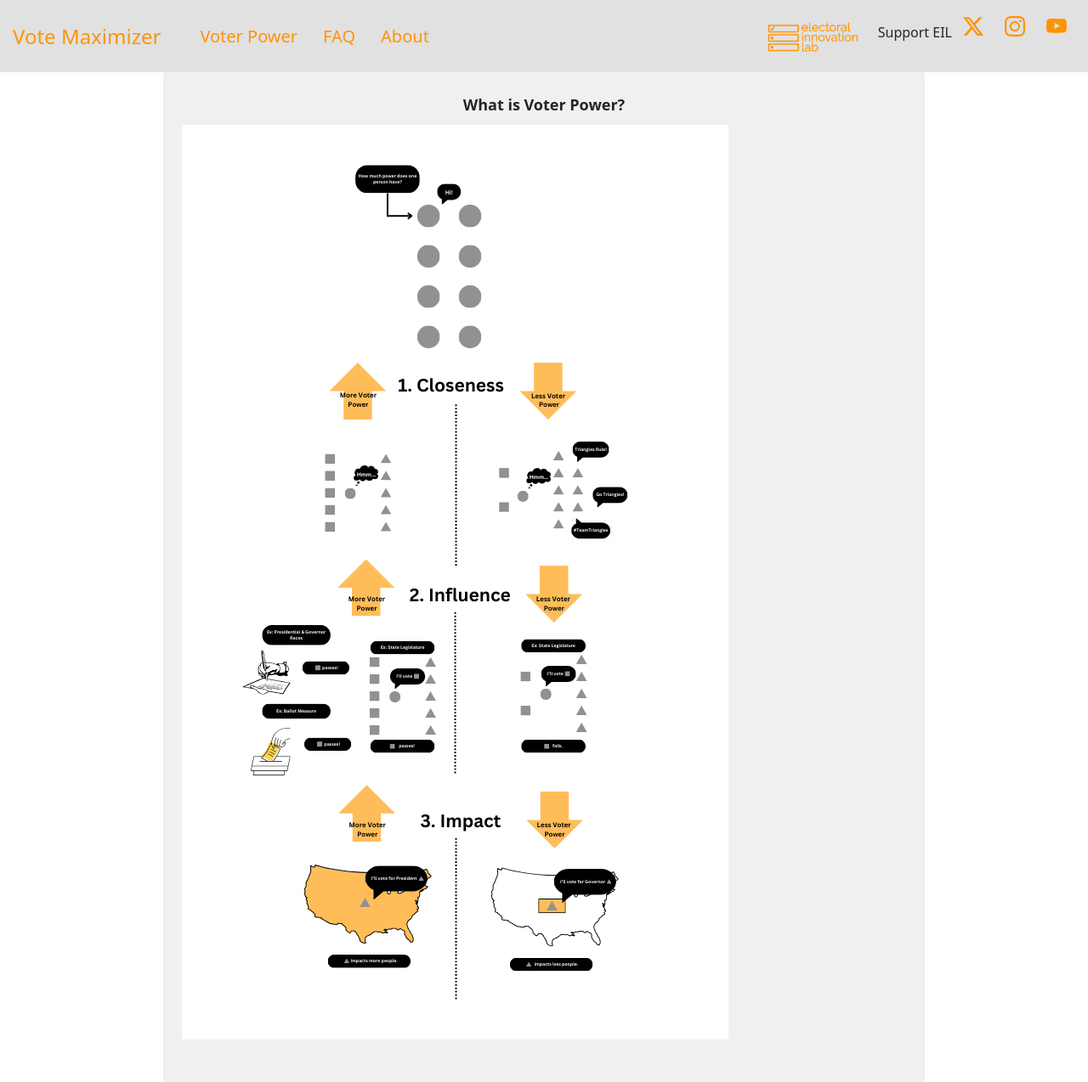
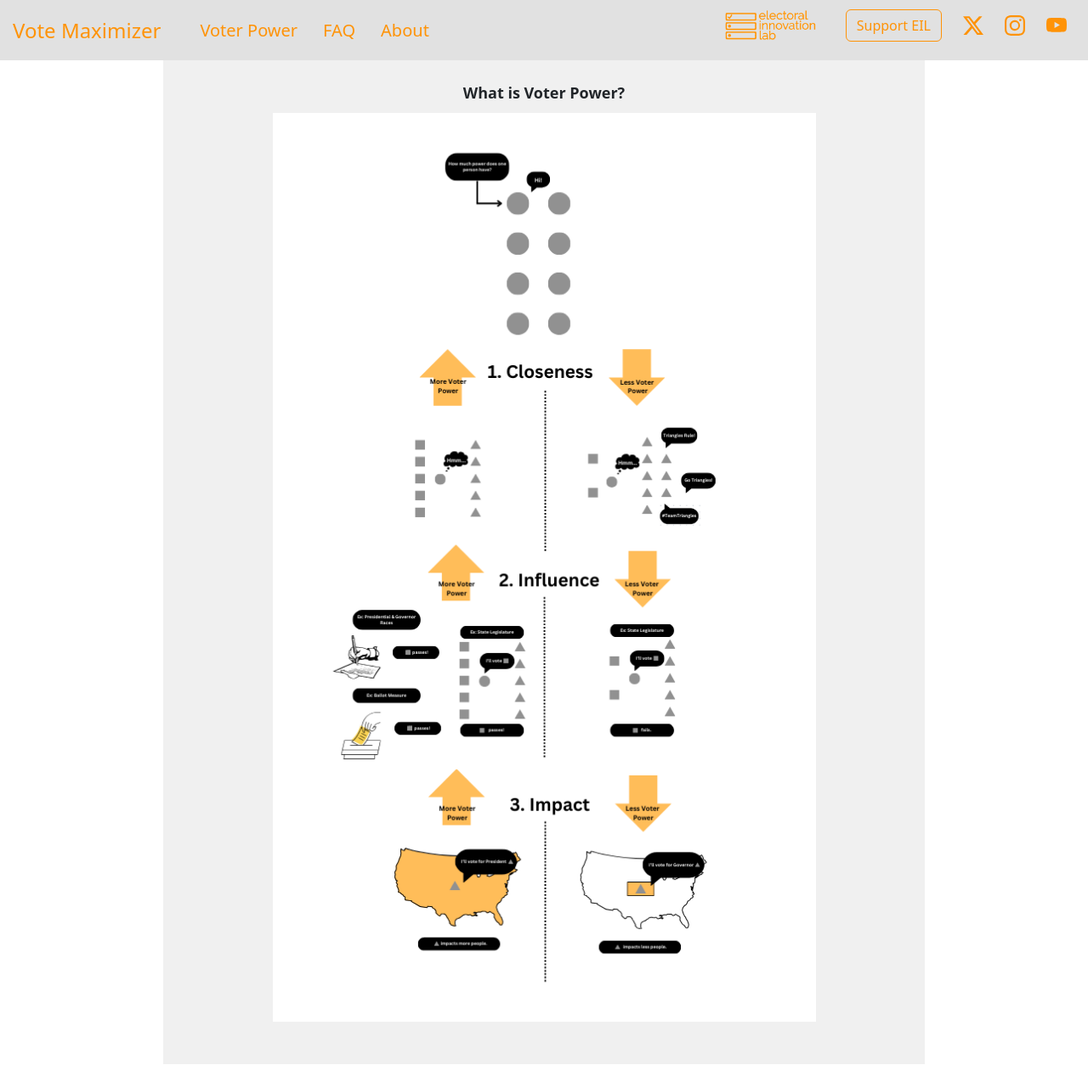
Before and after one commit to PJSuoc/Maximizer-App, a Flask app: page /voter-power in a window 1280 px wide. Shown: the whole page at 85% size. After the commit the page ends 1253 px from the top, so only its background shows below. Run offline with Flask 3, Linux system fonts and the light colour scheme; parts of the project's set-up code (start-up, migrations or seed data) failed here and were passed over; some libraries are stand-ins or nearby versions.

Commit message:
And Static + Heroku

```diff
--- a/server/static/styles.css
+++ b/server/static/styles.css
@@ -1,3 +1,8 @@
+  /* COLOR NOTES */
+  /* EIL Orange: rgb 255 147 7 */
+  /* Background: 225 all (nav) 240 all (text) */
+
+
 html{
     height: 100%;
 }
@@ -6,14 +11,6 @@ body {
     font-family: 'Arial';
     margin: 0;
     padding: 0;
-}
-
-
-
-#social {
-    display: inline-block;
-    margin-left: 5px;
-    margin-right: 15px;
 }
 
 .map-container {
@@ -34,20 +31,64 @@ body {
     right: 20px;
     width: 150px;
     padding: 10px;
-    background: rgba(0, 0, 0, 0.6);
+    background-color: rgba(0, 0, 0, 0.6);
     border-radius: 5px;
     z-index: 2;
 }
 
-.vp-popup {
-    display: none;
+/* Popup container */
+.popup {
+    position: relative;
+    display: block;
+    cursor: pointer;
+    color: #fff;
+  }
+
+  /* The actual popup (appears on top) */
+  .popup .popuptext {
+    visibility: hidden;
+    width: 300px;
+    background-color: rgba(90, 90, 90);
+    color: #fff;
+    justify-content: center;
+    text-align: center;
+    border-radius: 10px;
+    padding: 30px;
     position: fixed;
-    bottom: 0;
-    right: 15px;
-    border: 3px solid #f1f1f1;
-    z-index: 2;
+    z-index: 1;
+    bottom: 40%;
+    left: 40%;
+    margin-left: auto;
+    margin-right: auto;
+  }
+
+
+  /* Toggle this class when clicking on the popup container (hide and show the popup) */
+  .popup .show {
+    visibility: visible;
+    -webkit-animation: fadeIn 1s;
+    animation: fadeIn 1s
+  }
+
+  /* Add animation (fade in the popup) */
+  @-webkit-keyframes fadeIn {
+    from {opacity: 0;}
+    to {opacity: 1;}
+  }
+
+  @keyframes fadeIn {
+    from {opacity: 0;}
+    to {opacity:1 ;}
+  }
+
+#infographic-ref {
+    padding-top: 20px;
+    color: #fff;
 }
+#infographic-btn {
 
+    background-color: rgba(90, 90, 90);
+}
 
 #detail-left {
     width: 100%;
@@ -92,17 +133,27 @@ body {
 
 #socials {
     margin-left: auto;
+    margin-top: 5px;
     list-style-type: none;
+    display: flex;
+    justify-content: center;
+}
+
+#dono-btn {
+    color: rgb(255, 147, 7);
+    border-color: rgb(255, 147, 7);
 }
 
 #social-item {
-    margin-top: 5%;
     float: left;
+    margin-right: 25px;
+    margin-top: auto;
+    margin-bottom: auto;
 }
+
 #social-item svg {
     display: block;
     text-align: center;
-    margin-right: 25px;
 }
 
 #cand-row {
@@ -174,6 +225,13 @@ body {
     font-weight: normal;
 }
 
+#vp-img{
+    display: block;
+    margin-left: auto;
+    margin-right: auto;
+    width: 75%;
+}
+
 #logo{
     height: 200px;
     width: 300px;
```
